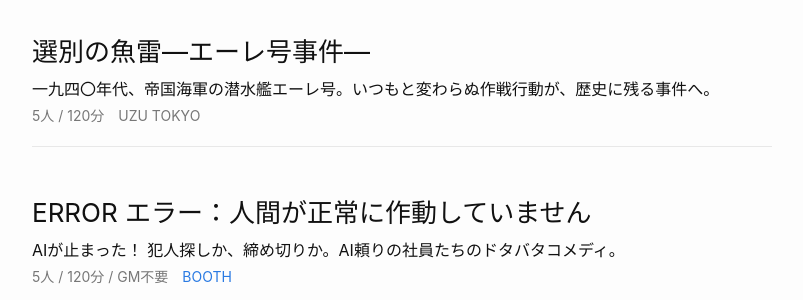
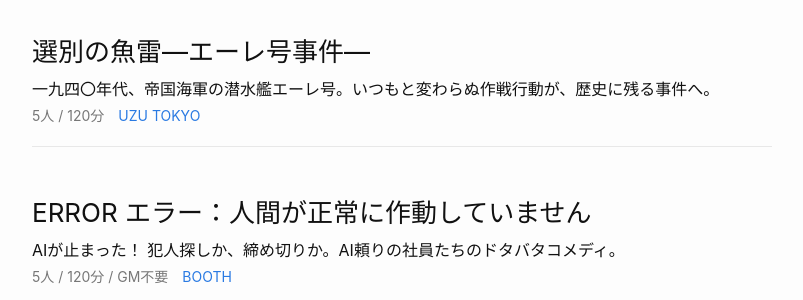
Before and after one commit to elkurin/elkurin.github.io, a Jekyll site: the page built from games/about.md, in a window 1280 px wide and 900 px high, scrolled down 535 px. Shown: the part 153-453 px from the top of the window, without its empty margins (238-1041 px from the left). Built offline with Jekyll 4.4.1, drawn with Linux system fonts in a browser that asks for light colours; part of the change alters nothing that is shown.

```diff
--- a/_data/scenarios.yml
+++ b/_data/scenarios.yml
@@ -185,7 +185,7 @@
   playtime: 120分
   status: active
   links:
-    - { label: UZU TOKYO }
+    - { label: UZU TOKYO, url: "https://mdms.jp/shops/uzu_tokyo/catalogs/4121" }
 
 - slug: legastria
   title: 戦塵のレガストリア
```
